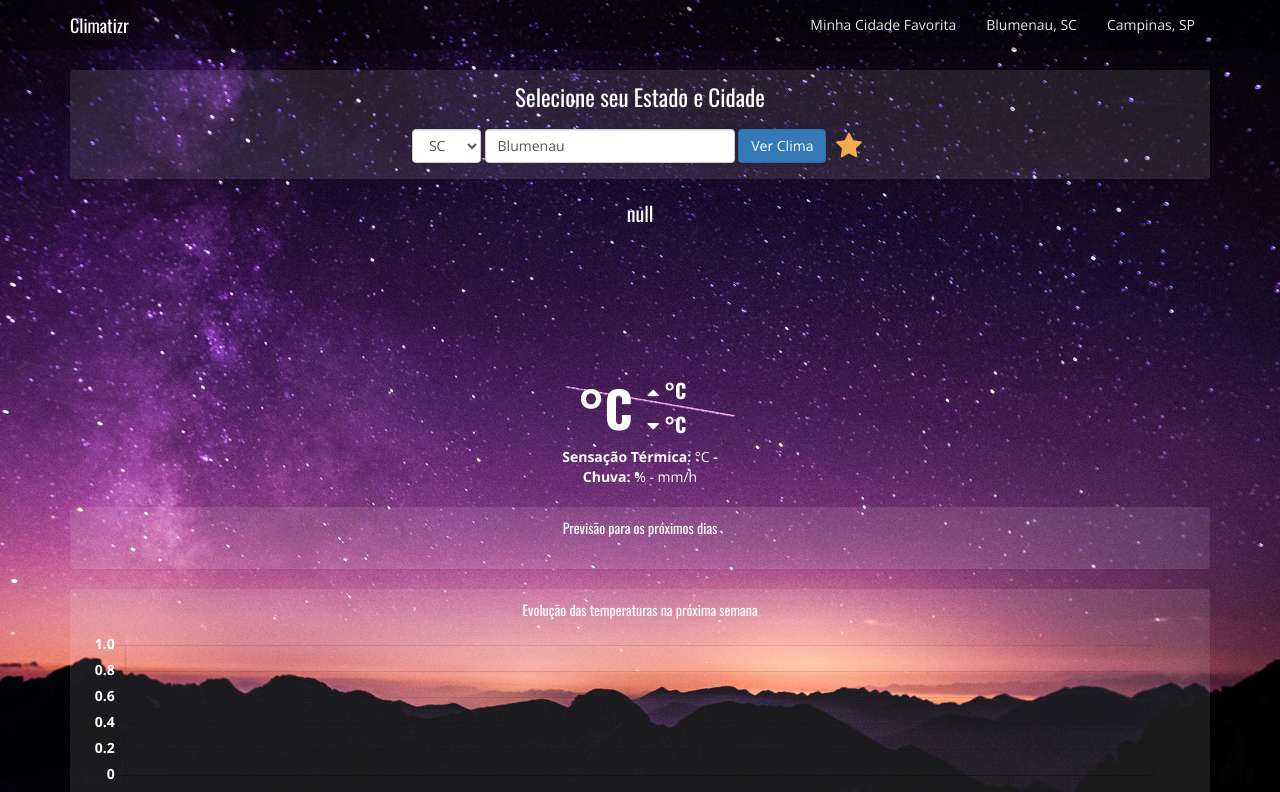
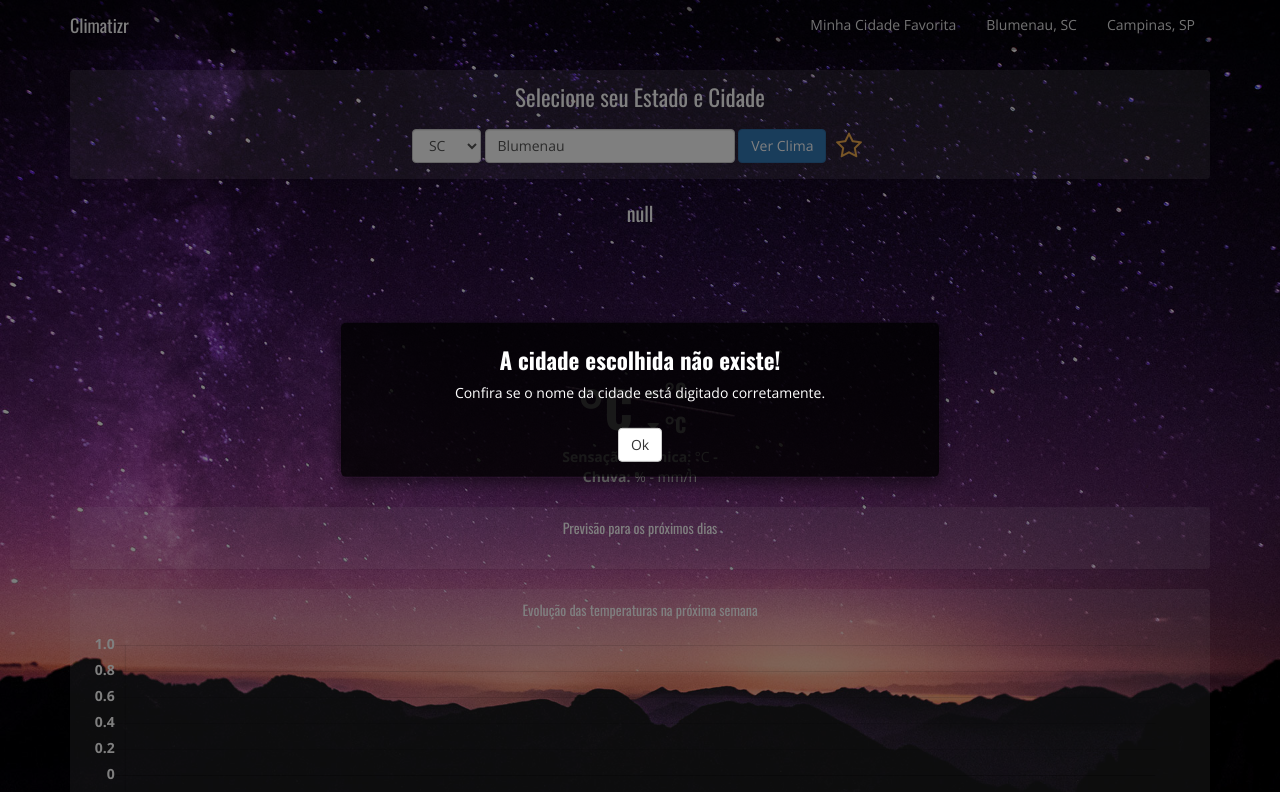
Before and after one commit to norok/climatizr, a website: page index.html in a window 1280 px wide. Shown: the top 792 px of the page. Drawn offline with nearby package versions, Linux system fonts and the light colour scheme; some packages are replaced by stand-ins of ours; no server answers; a script that the page names is missing.

Commit message:
Evita que o usuário adicione uma cidade inválida ao favorito.

```diff
--- a/app/controllers.js
+++ b/app/controllers.js
@@ -122,6 +122,7 @@ angular.module('climatizr.controllers', [])
 
   // Favorite the currently shown city
   $scope.favoriteThisCity = function() {
+    if ($scope.isValidCity()) {
       favoriteCity.state = $scope.data.filter.state;
       favoriteCity.city = $scope.data.filter.city;
 
@@ -133,6 +134,10 @@ angular.module('climatizr.controllers', [])
         expires: cookieExpiration.toUTCString(),
         path: '/'
       });
+    }
+    else {
+      angular.element('#warning-modal').modal('show');
+    }
   }
 
   // Returns the correct class for the favorite city
--- a/index.html
+++ b/index.html
@@ -118,7 +118,7 @@
       <div class="modal-content">
         <div class="modal-body">
           <h4 class="title">A cidade escolhida não existe!</h4>
-          <p>Confira se o nome da cidade está digitado corretamente</p>
+          <p>Confira se o nome da cidade está digitado corretamente.</p>
         </div>
         <div class="modal-footer">
           <button type="button" class="btn btn-default" data-dismiss="modal">Ok</button>
```
Lines whose indentation alone changed are shown as unchanged.
